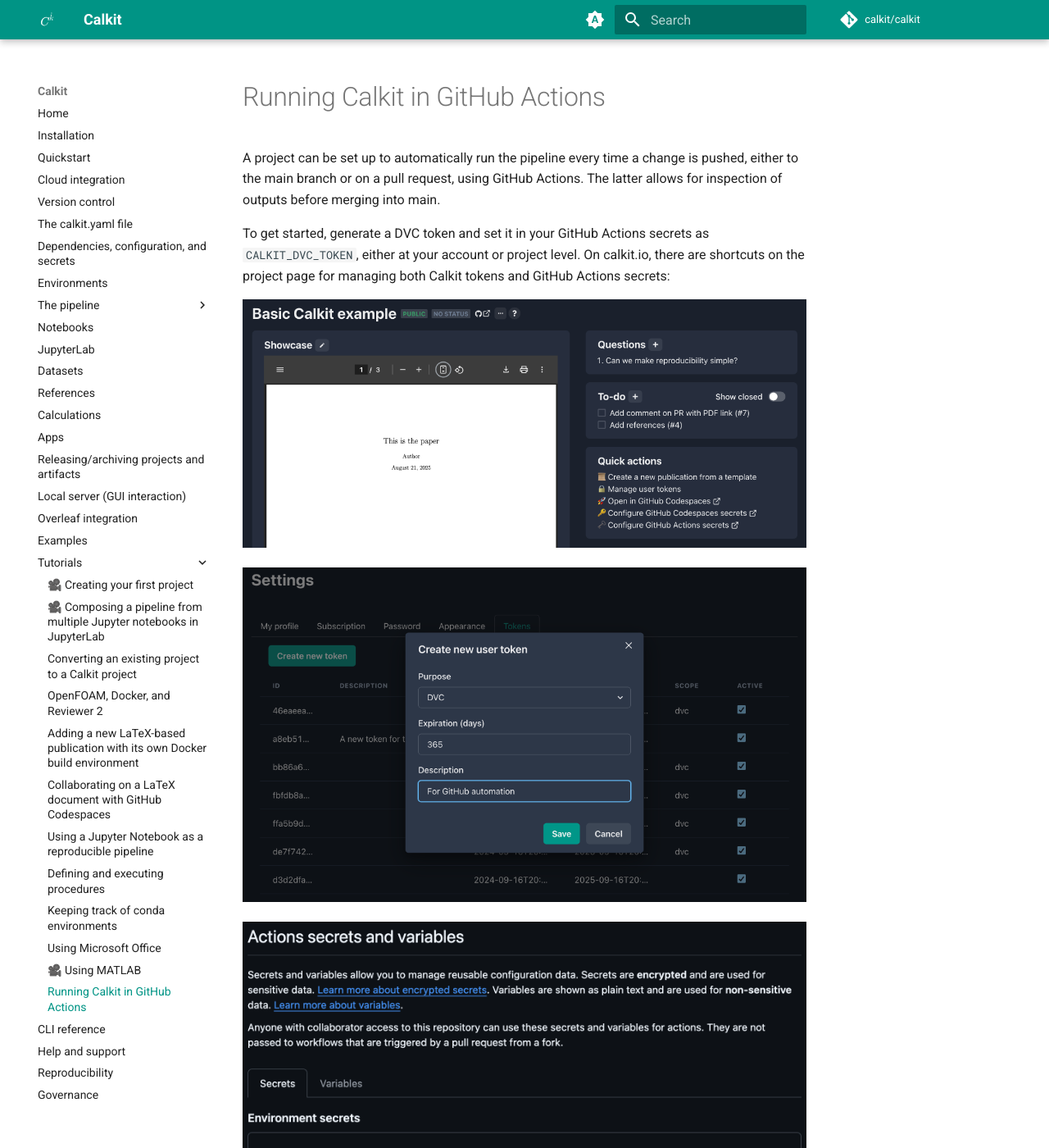
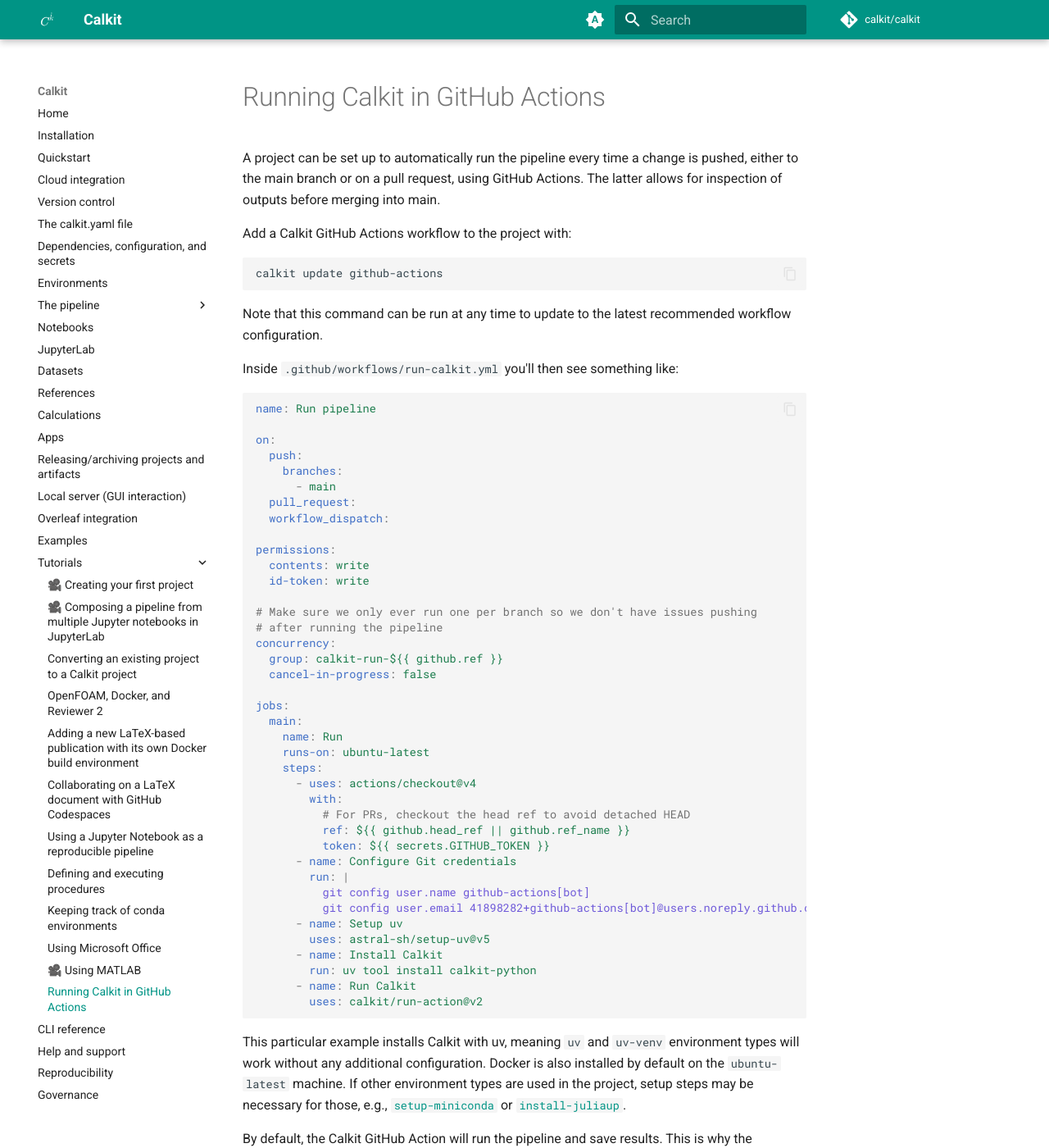
Before and after one commit to calkit/calkit, an MkDocs documentation site: the page built from docs/tutorials/github-actions.md, in a window 1280 px wide and 1400 px high. Shown: the whole window at 82% size. Built offline with MkDocs 1.6.1 and Material for MkDocs 9.7.7, drawn with Linux system fonts in a browser that asks for light colours; comment, search, counter and statistics services are not loaded; some of the changed text lies outside the part shown.

Commit message:
Update GitHub Actions docs

````diff
--- a/docs/tutorials/github-actions.md
+++ b/docs/tutorials/github-actions.md
@@ -5,20 +5,16 @@
 using GitHub Actions.
 The latter allows for inspection of outputs before merging into main.
 
-To get started, generate a DVC token and set it in your GitHub Actions
-secrets as `CALKIT_DVC_TOKEN`,
-either at your account or project level.
-On calkit.io, there are shortcuts on the project page for managing both
-Calkit tokens and GitHub Actions secrets:
+Add a Calkit GitHub Actions workflow to the project with:
 
-![Project quick actions links](img/quick-actions.png)
+```sh
+calkit update github-actions
+```
 
-![DVC token](img/latex-codespaces/new-token.png)
+Note that this command can be run at any time to update to the latest
+recommended workflow configuration.
 
-![Actions repo secrets](img/actions-repo-secrets.png)
-
-Next, add a workflow to the project in the `.github/workflows` folder.
-For example, we can put the content below into `.github/workflows/run.yml`:
+Inside `.github/workflows/run-calkit.yml` you'll then see something like:
 
 ```yaml
 name: Run pipeline
@@ -28,9 +24,11 @@
     branches:
       - main
   pull_request:
+  workflow_dispatch:
 
 permissions:
   contents: write
+  id-token: write
 
 # Make sure we only ever run one per branch so we don't have issues pushing
 # after running the pipeline
@@ -57,9 +55,7 @@
       - name: Install Calkit
         run: uv tool install calkit-python
       - name: Run Calkit
-        uses: calkit/run-action@v1
-        with:
-          dvc_token: ${{ secrets.CALKIT_DVC_TOKEN }}
+        uses: calkit/run-action@v2
 ```
 
 This particular example installs Calkit with uv,
````
